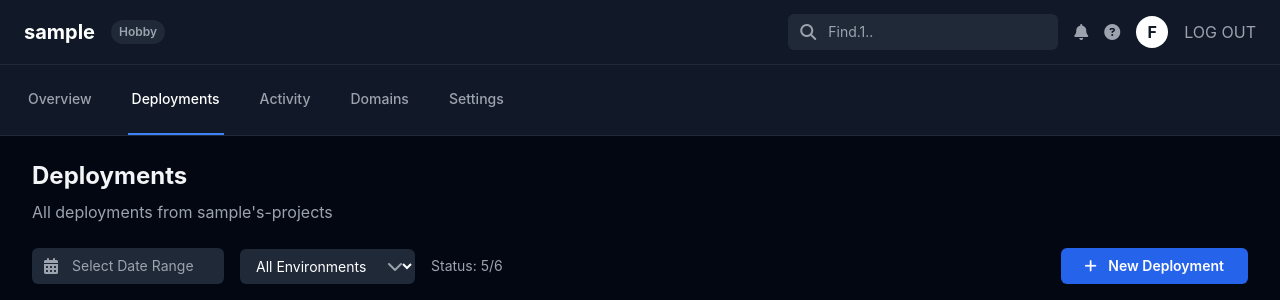
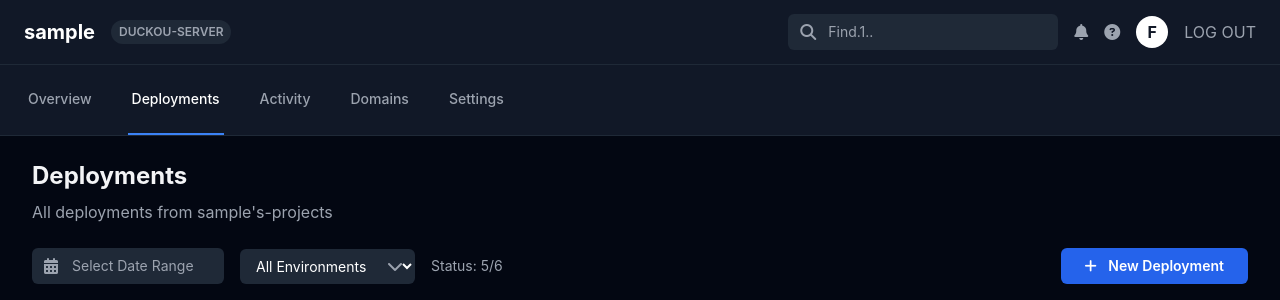
Before and after one commit to LEHONGDUC2004/IndustryProject, a Flask app: page /indexLogin in a window 1280 px wide. Shown: the top 300 px of the page. Run offline with Flask 3, Linux system fonts and the light colour scheme; the visitor is signed in with stand-in values (Sample User, id 1); parts of the project's set-up code (start-up, migrations or seed data) failed here and were passed over; some libraries are stand-ins or nearby versions.

Commit message:
new test

```diff
--- a/app/templates/indexLogin.html
+++ b/app/templates/indexLogin.html
@@ -14,7 +14,7 @@
             <!-- Tên dự án -->
             <div class="flex items-center">
                 <span class="text-xl font-bold text-white">{{ name_user }}</span>
-                <span class="ml-4 px-2 py-1 bg-gray-800 text-xs font-semibold rounded-full text-gray-400">Hobby</span>
+                <span class="ml-4 px-2 py-1 bg-gray-800 text-xs font-semibold rounded-full text-gray-400">DUCKOU-SERVER</span>
             </div>
             <!-- Menu bên phải -->
             <div class="flex items-center space-x-4">
```
